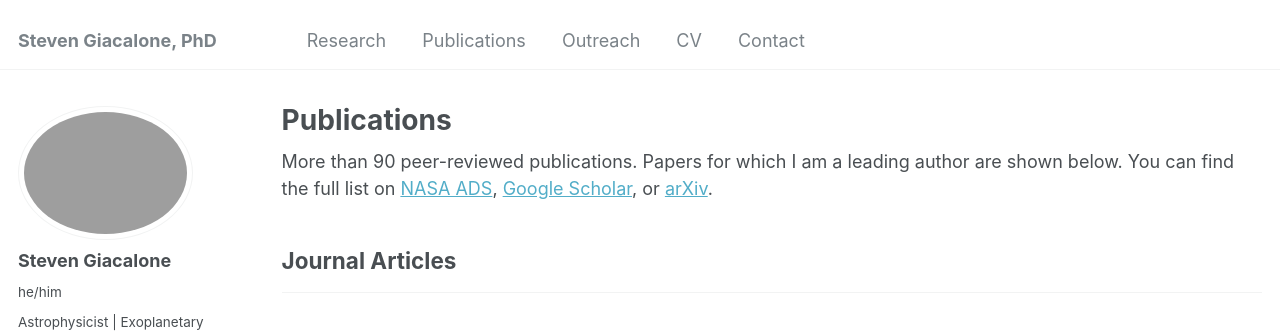
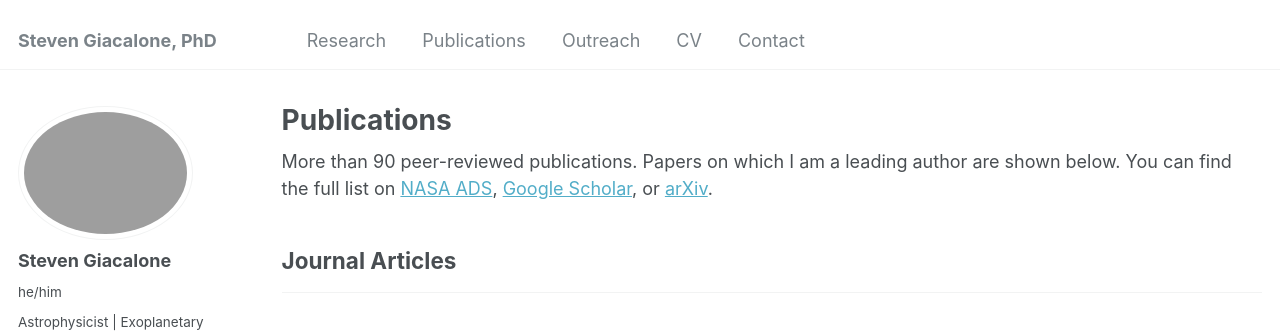
Before and after one commit to stevengiacalone/stevengiacalone.github.io, a Jekyll site: the page built from _pages/publications.html, in a window 1280 px wide and 900 px high. Shown: the top 334 px of the window. Built offline with Jekyll 4.4.1, drawn with Linux system fonts in a browser that asks for light colours; some web fonts are replaced.

Commit message:
Update publications.html

```diff
--- a/_pages/publications.html
+++ b/_pages/publications.html
@@ -6,7 +6,7 @@ author_profile: true
 ---
 
 {% if site.author.googlescholar %}
-  <div class="wordwrap">More than 90 peer-reviewed publications. Papers for which I am a leading author are shown below. You can find the full list on <a href="{{site.author.nasaads}}">NASA ADS</a>, <a href="{{site.author.googlescholar}}">Google Scholar</a>, or <a href="{{site.author.arxiv}}">arXiv</a>.</div>
+  <div class="wordwrap">More than 90 peer-reviewed publications. Papers on which I am a leading author are shown below. You can find the full list on <a href="{{site.author.nasaads}}">NASA ADS</a>, <a href="{{site.author.googlescholar}}">Google Scholar</a>, or <a href="{{site.author.arxiv}}">arXiv</a>.</div>
 {% endif %}
 
 {% include base_path %}
```
